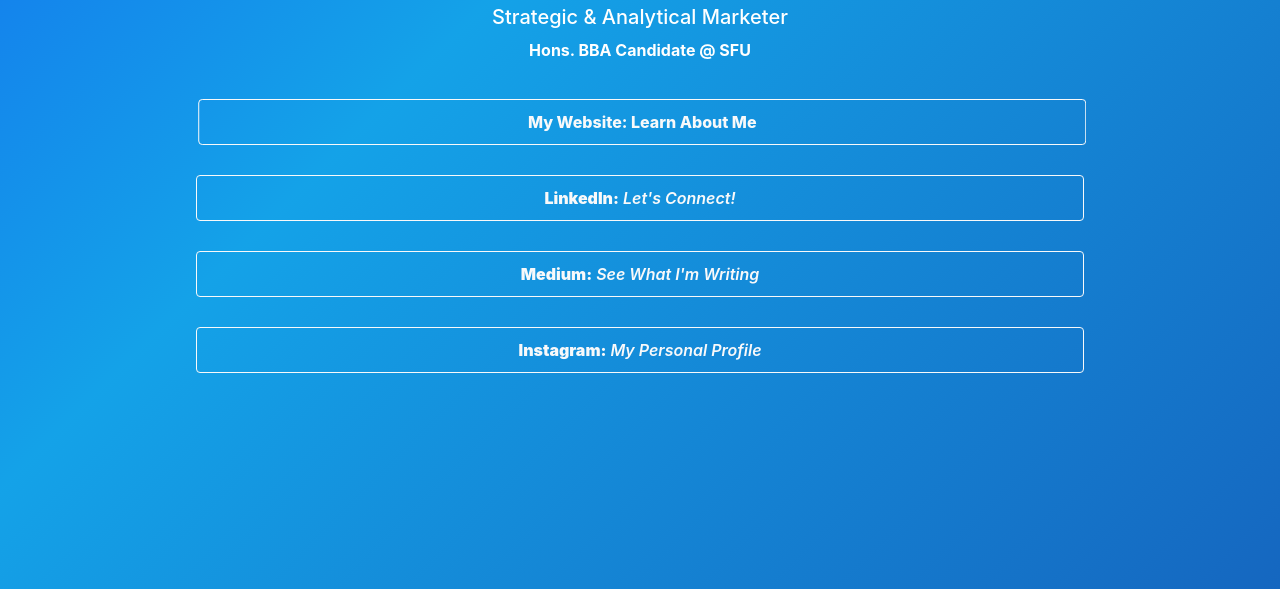
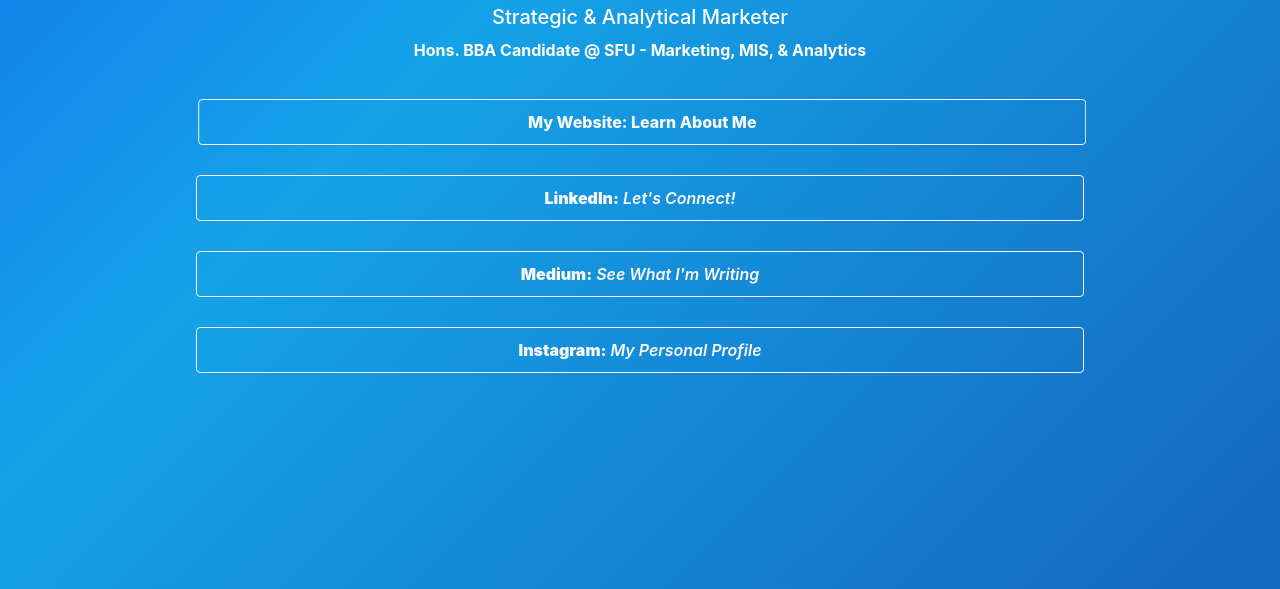
Before and after one commit to DominicPostle/DominicPostle.github.io, a plain HTML site: page index.html in a window 1280 px wide. Shown: the part 211-800 px from the top of the page. Drawn offline with nearby package versions, Linux system fonts and the light colour scheme; files that its build step writes are made by us from their sources.

Commit message:
Update index.html

```diff
--- a/index.html
+++ b/index.html
@@ -29,7 +29,7 @@
               <h2 style="color: #ffffff; padding-top: 20px;"><b>Dominic Postle</b></h2>
 
               <H5 style="color: #ffffff; padding-top: px;"> Strategic & Analytical Marketer </H5>
-              <H5 style="color: #ffffff;"> <small> <b> Hons. BBA Candidate @ SFU </b> <small> </H5>
+              <H5 style="color: #ffffff;"> <small> <b> Hons. BBA Candidate @ SFU - Marketing, MIS, & Analytics </b> <small> </H5>
             </div>
     </div>
     </div>
```
